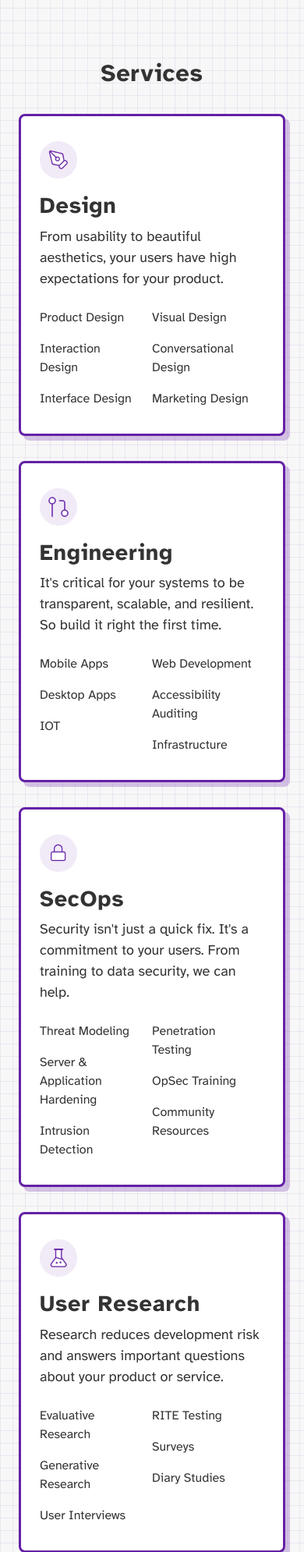
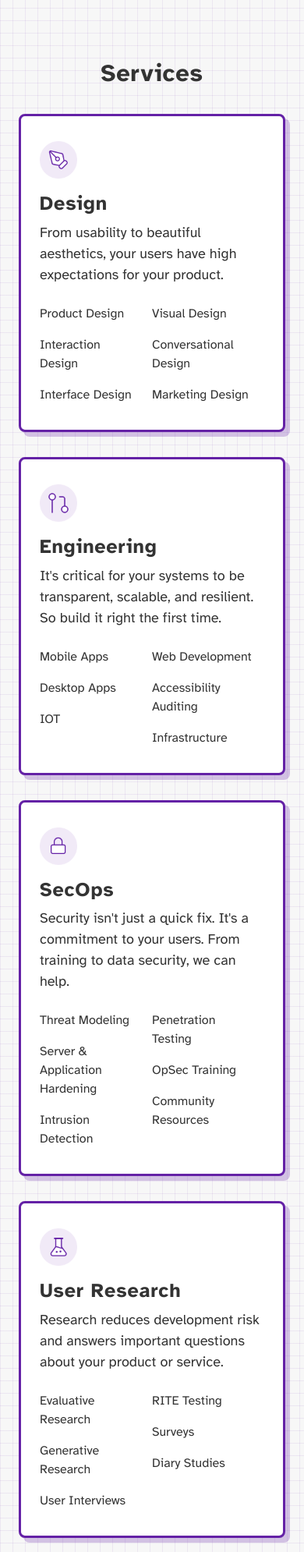
Before and after one commit to scidsg/scidsg-website, a PHP site: page / in a window 390 px wide. Shown: the part 1394-3384 px from the top of the page at 78% size. Run offline with PHP 8.4, Linux system fonts and the light colour scheme.

Commit message:
Update content.css

```diff
--- a/design-system/components/content/css/content.css
+++ b/design-system/components/content/css/content.css
@@ -271,9 +271,6 @@
 }
 
 @media only screen and (max-width: 960px) {
-  .groupRow h4 {
-    font-size: calc(var(--font-size-3) * .8);
-  }
 
 }
 
```
